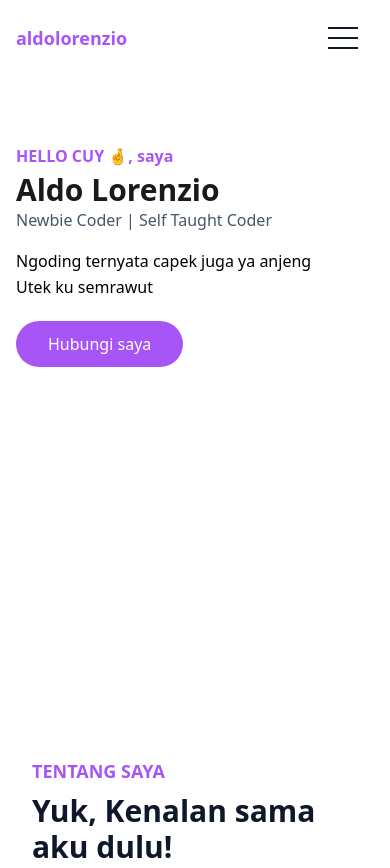
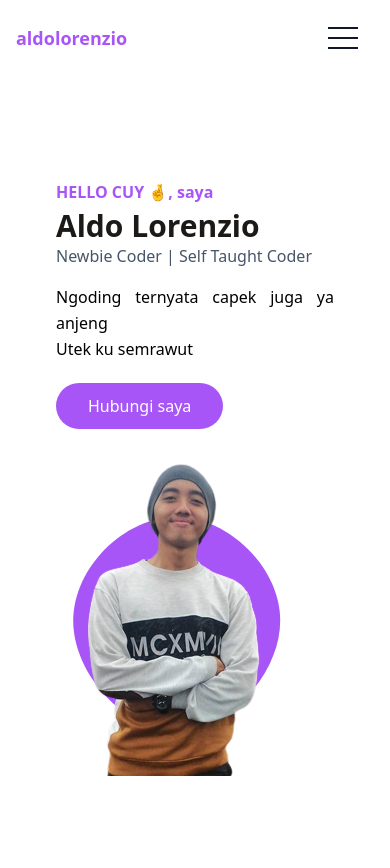
Before and after one commit to aldoLorenzio/my-portfolio, a website: page index.html in a window 390 px wide. Shown: the top 868 px of the page. Drawn offline with Linux system fonts and the light colour scheme.

Commit message:
Change-b4-project

```diff
--- a/index.html
+++ b/index.html
@@ -18,13 +18,13 @@
                     <a href="#home" class="font-bold text-lg text-purple-500 block py-6">aldolorenzio</a>
                 </div>
                 <div class="flex items-center">
-                    <button id="droplist" name="droplist" type="button" class="block absolute right-4 lg:hidden">
+                    <button id="droplist" name="droplist" type="button" class="block absolute right-4 md:hidden">
                         <span class="droplist-line transition duration-300 ease-in-out origin-top-left"></span>
                         <span class="droplist-line transition duration-300 ease-in-out"></span>
                         <span class="droplist-line transition duration-300 ease-in-out origin-bottom-left"></span>
                     </button>
-                    <nav id="nav-menu" class="hidden absolute py-5 bg-white shadow-lg rounded-lg max-w-[250px] w-full right-4 top-full lg:block lg:bg-transparent lg:max-w-full lg:static lg:shadow-none lg:rounded-none">
-                        <ul class="block lg:flex">
+                    <nav id="nav-menu" class="hidden absolute py-5 bg-white shadow-lg rounded-lg max-w-[250px] w-full right-4 top-full md:block md:bg-transparent md:max-w-full md:static md:shadow-none md:rounded-none">
+                        <ul class="block md:flex">
                             <li class="group">
                                 <a href="#home" class="text-base text-slate-900 py-2 mx-7 group-hover:text-purple-500 flex">Home</a>
                             </li>
@@ -47,13 +47,13 @@
     <!-- Hero section start-->
     <section id="home" class="pt-36">
         <div class="container">
-            <div class="flex flex-wrap">
-                <div class="w-full self-center lg:w-1/2">
+            <div class="flex flex-wrap text-justify my-9">
+                <div class="w-full self-center px-10 lg:w-1/2">
                     <h1 class="text-base font-semibold text-purple-500 md:text-xl">
                         HELLO CUY 🤞, saya <span class="text-stone-900 text-3xl block font-bold mt-1 lg:text-5xl">Aldo
                             Lorenzio</span>
                     </h1>
-                    <h2 class="text-slate-600 font-medium mb-4">
+                    <h2 class="text-slate-600 font-medium mb-4 lg:text-xl">
                         Newbie Coder | Self Taught Coder</h2>
                     <p class="font-medium leading-relaxed mb-8">
                         Ngoding ternyata capek juga ya anjeng <br>
@@ -64,9 +64,17 @@
                         saya</a>
 
                 </div>
-                <div class="w-full h-full self-end px-4 lg:w-1/2">
-                    <div class="relative mt-10">
-                        <img src="/dist/img/hero.png" alt="Aldo Lorenzio" class=" relative mx-auto invisible lg:visible max-w-full">
+                <div class="flex flex-wrap w-full self-end px-4 lg:w-1/2 lg:right-0">
+                    <div class="relative mt-10 lg:mt-9 lg:left-64">
+                        <img src="/dist/img/hero crop.png   " alt="Aldo Lorenzio" class=" relative mx-auto mr-32 hidden lg:block max-w-full">
+                    </div>
+                    <div class="lg:hidden relative pl-14 mt-10">
+                        <img src="/dist/img/hero2-removebg-preview (1).png" alt="Aldo Lorenzio" class="z-10 relative">
+                    </div>
+                    <div class="absolute mx-auto pl-72 -translate-x-1/2 lg:hidden">
+                        <svg viewBox="0 0 200 200" width="400" height="400" xmlns="http://www.w3.org/2000/svg">
+                            <path fill="#a855f7" d="M52.1,1.4C52.1,28.1,26.1,56.3,0.2,56.3C-25.7,56.3,-51.4,28.1,-51.4,1.4C-51.4,-25.3,-25.7,-50.5,0.2,-50.5C26.1,-50.5,52.1,-25.3,52.1,1.4Z" transform="translate(100 100)" />
+                          </svg>
                     </div>
                 </div>
             </div>
```
Also changed, not shown: dist/img/hero crop.png (added), dist/output.css.
